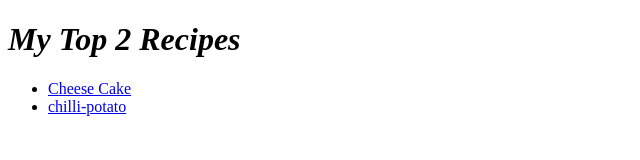
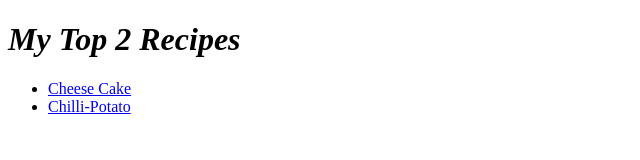
Before and after one commit to Sxeptix/odin-recipes, a plain HTML site: page index.html in a window 1280 px wide. Shown: the full height of the page, 0-640 px from the left. Drawn offline with Linux system fonts and the light colour scheme.

Commit message:
changed recipe names a bit

```diff
--- a/index.html
+++ b/index.html
@@ -12,7 +12,7 @@
     <div class="list">
         <ul>
             <li><a href="/recipes/cheese-cake.html">Cheese Cake</a></li>
-            <li><a href="recipes/chilli-potato.html">chilli-potato</a></li>
+            <li><a href="recipes/chilli-potato.html">Chilli-Potato</a></li>
         </ul>
     </div>
 </body>
```
